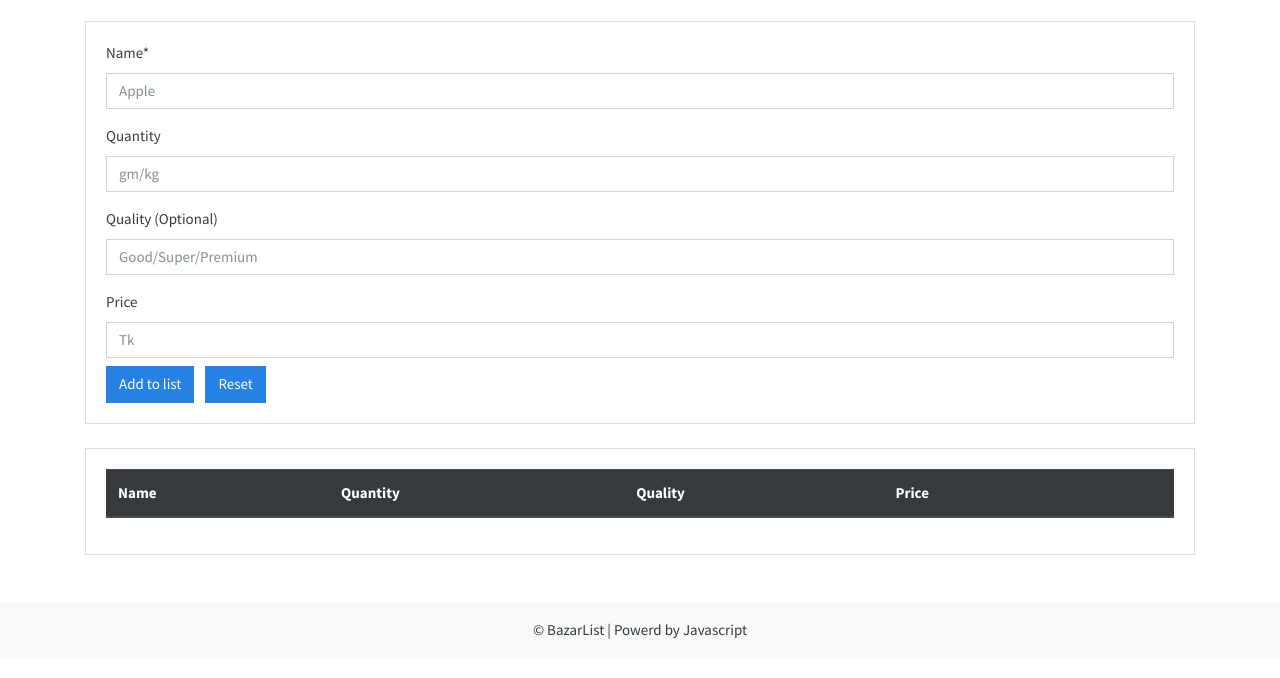
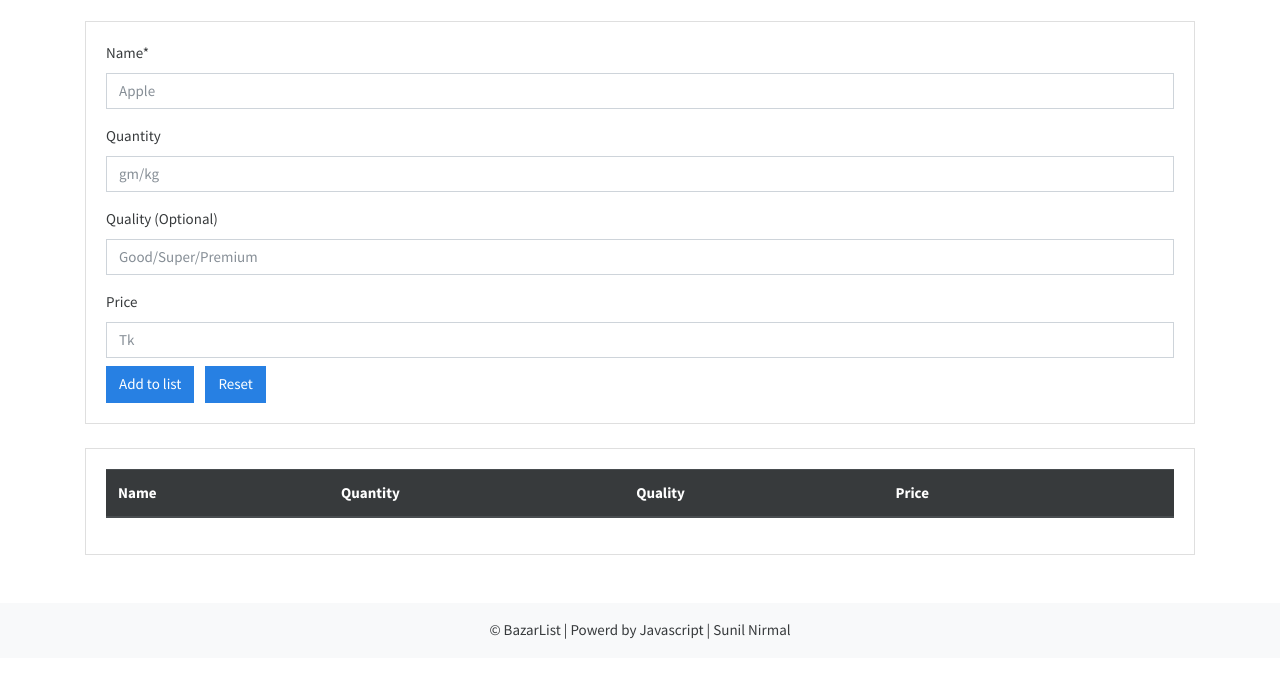
Before and after one commit to nirmalsunil/CRUD_OPERATIONS_JS_PROJECT1, a plain HTML site: page index.html in a window 1280 px wide. Shown: the part 96-774 px from the top of the page. Drawn offline with nearby package versions, Linux system fonts and the light colour scheme.

Commit message:
Footer change
Footer change

```diff
--- a/index.html
+++ b/index.html
@@ -61,7 +61,7 @@
    </div>
 
     <footer class="mt-5 p-3 text-center bg-light">
-     &copy; BazarList | Powerd by Javascript
+     &copy; BazarList | Powerd by Javascript | Sunil Nirmal
   </footer>
     <script src="js/script.js"></script>
 </body>
```
